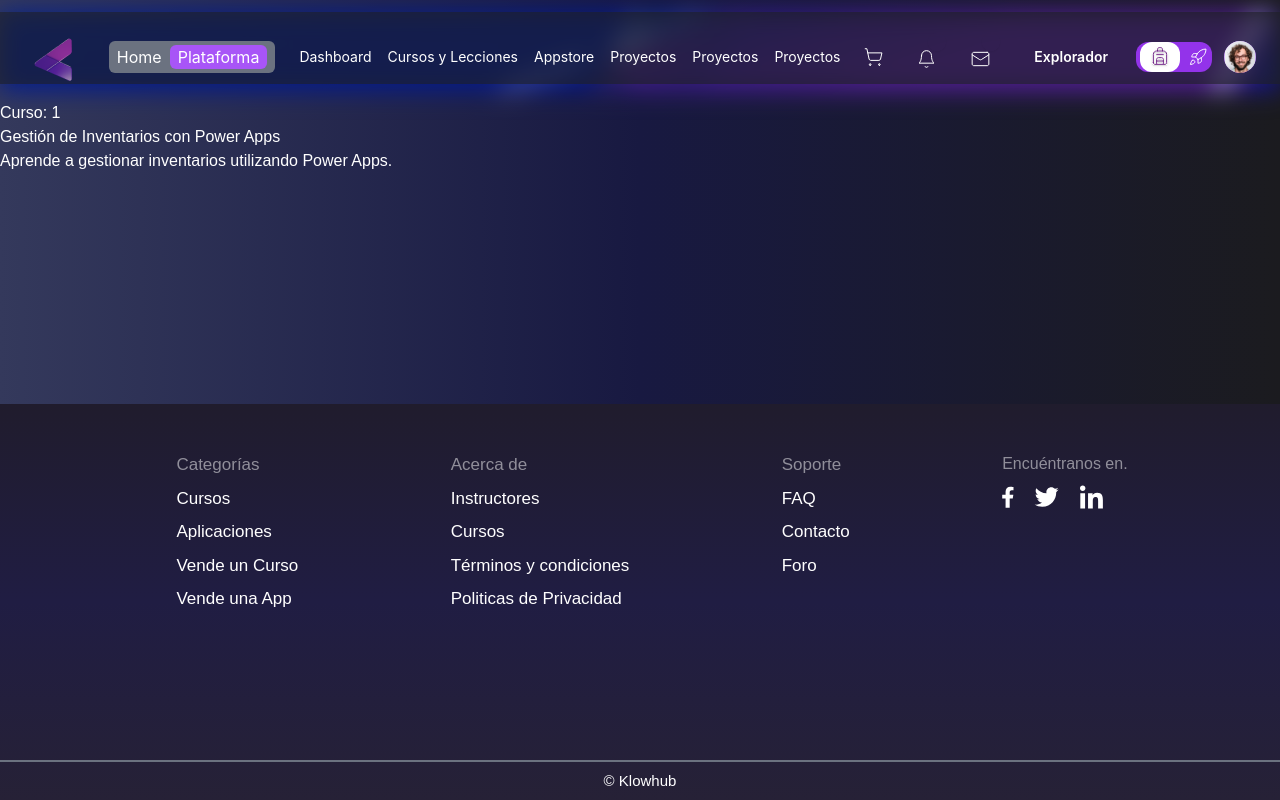
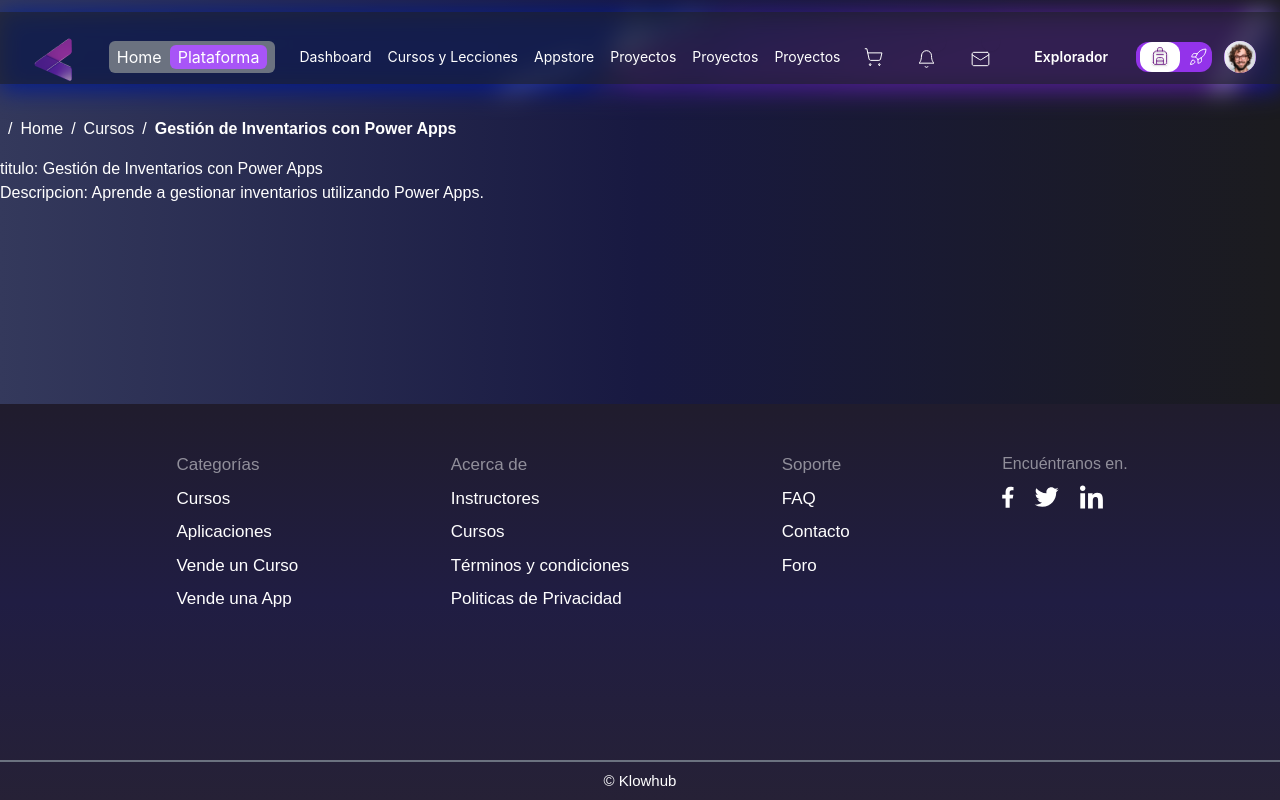
Before and after one commit to No-Country-simulation/h3-10-klowhub, a Next.js app in the folder Frontend/: page /home/cursos/1 in a window 1280 px wide. Built offline with nearby package versions, Linux system fonts and the light colour scheme.

Commit message:
feat: Changes

```diff
--- a/Frontend/src/Hooks/useBreadcrumbs.tsx
+++ b/Frontend/src/Hooks/useBreadcrumbs.tsx
@@ -12,8 +12,16 @@
     const path = `/${segments.slice(0, index + 1).join('/')}`;
     const isLast = index === segments.length - 1;
 
+    function capitalizeFirstLetter(string: string) {
+      if (!string) return ''; // Maneja cadenas vacías o valores falsy
+      return string.charAt(0).toUpperCase() + string.slice(1);
+    }
+
+    const segmentCapitalized = capitalizeFirstLetter(segment); // Capitaliza el segmento
+    console.log(segmentCapitalized);
+
     return {
-      name: resolvedSegments[index] || decodeURIComponent(segment),
+      name: resolvedSegments[index] || decodeURIComponent(segmentCapitalized), // Usa el segmento capitalizado
       path,
       isLast,
     };
--- a/Frontend/src/Pages/Detalles_Cursos/Page_Details_Course.tsx
+++ b/Frontend/src/Pages/Detalles_Cursos/Page_Details_Course.tsx
@@ -1,6 +1,8 @@
 'use client';
 
+import { useBreadcrumbs } from "@/Hooks/useBreadcrumbs";
 import { detalles_pages } from "@/mock/db";
+import Link from "next/link";
 
 interface Props {
   id: number;
@@ -8,7 +10,6 @@
 
 export function Page_Details_Course({ id }: Props) {
 
-  console.log("ID recibido:", id);
 
   const parsedId = Number(id);
 
@@ -17,19 +18,41 @@
     return item.id === parsedId;
   });
 
-  console.log("Detalles completos:", detalles_pages);
-  console.log("Curso filtrado:", filteredInfo);
+  const datos = detalles_pages;
 
+  console.log("informacion filtrada: " + filteredInfo?.title)
+
+  const breadcrumbs = useBreadcrumbs();
   return (
+    <section>
+      <div>
+        <div className="flex flex-row mt-4 mb-4">
+          {breadcrumbs?.map(({ name, path, isLast }) => (
+            <li key={path} className="flex flex-row items-center">
+              <span className="mx-2">/</span>
+              {isLast ? (
+                <div className="flex flex-row">
+                  <span className="font-bold">{filteredInfo?.title}</span>
+                </div>
+              ) : (
+                <Link href={path} className="hover:underline">
+                  {name}
+                </Link>
+              )}
+            </li>
+          ))}
+        </div>
+      </div>
       <div>
         {filteredInfo ? (
           <>
-          <h2>{filteredInfo.title}</h2>
-          <p>{filteredInfo.description}</p>
+            <h2>titulo: {filteredInfo.title}</h2>
+            <p>Descripcion: {filteredInfo.description}</p>
           </>
         ) : (
           <p>No information available.</p>
         )}
       </div>
+    </section>
   );
 }
--- a/Frontend/src/app/home/cursos/[course_name]/page.tsx
+++ b/Frontend/src/app/home/cursos/[course_name]/page.tsx
@@ -1,6 +1,7 @@
 'use client'
 import { useParams } from 'next/navigation';
 import { Page_Details_Course } from '@/Pages/Detalles_Cursos/Page_Details_Course';
+import { Breadcrumbs } from '@/components/Breadcrubs.tsx/Breadcrubs';
 
 const CourseDetail = ({ params }: any) => {
   params = useParams();
@@ -14,14 +15,7 @@
 
   return (
     <section>
-
-      <div>
-        <h1>Curso: {courseName}</h1>
-      </div>
-      <div>
-        <Page_Details_Course id={id} />
-      </div>
-
+      <Page_Details_Course id={id} />
     </section>
   );
 };
--- a/Frontend/src/app/home/cursos/page.tsx
+++ b/Frontend/src/app/home/cursos/page.tsx
@@ -1,18 +1,16 @@
 'use client';
-
+import { Breadcrumbs } from "@/components/Breadcrubs.tsx/Breadcrubs";
 import { Details_Course_Modal } from "@/components/Details_Course/Details_Course";
 import { detalles } from "@/mock/db";
 
 export default function CursosLecciones() {
-    const cursos = [
-        { id: "1", nombre: "Curso 1" },
-        { id: "2", nombre: "Curso 2" },
-    ];
 
     const base = detalles;
 
     return (
-        <>
+        <main>
+            <Breadcrumbs />
+            <div>
                 {
                     base.map((items, index) => {
                         return (
@@ -22,6 +20,7 @@
                         )
                     })
                 }
-        </>
+            </div>
+        </main>
     );
 }
--- a/Frontend/src/app/home/dashboard/page.tsx
+++ b/Frontend/src/app/home/dashboard/page.tsx
@@ -1,13 +1,11 @@
 'use client'
 import { useBreadcrumbs } from "@/Hooks/useBreadcrumbs";
-import { Header } from "@/components/Layout/Header";
 import Link from "next/link";
 
 export default function Dashboard() {
     const breadcrumbs = useBreadcrumbs();
     return (
         <main>
-            <Header />
             <div className="flex flex-row mt-4 mb-10">
                 {breadcrumbs?.map(({ name, path, isLast }) => (
                     <li key={path} className="flex flex-row items-center">
--- a/Frontend/src/app/home/cursos/layout.tsx
+++ b/Frontend/src/app/home/layout.tsx
@@ -2,7 +2,7 @@
 import { Header } from "@/components/Layout/Header"
 
 
-export default function Course_Detail({
+export default function Home({
     children,
 }: {
     children: React.ReactNode
--- a/Frontend/src/app/home/page.tsx
+++ b/Frontend/src/app/home/page.tsx
@@ -1,18 +1,13 @@
 'use client'
+import { Breadcrumbs } from "@/components/Breadcrubs.tsx/Breadcrubs";
 import { Footer } from "@/components/Layout/Footer";
-import { Header } from "@/components/Layout/Header";
 
 
 export default function Home() {
 
 
     return (
-        <main className="min-h-[100vh] grid grid-rows-[auto_1fr_auto]">
-            <Header />
-            <main>
-
-            </main>
-            <Footer />
+        <main className="">
         </main>
     )
 }
--- /dev/null
+++ b/Frontend/src/components/Breadcrubs.tsx/Breadcrubs.tsx
@@ -0,0 +1,29 @@
+import { useBreadcrumbs } from "@/Hooks/useBreadcrumbs"
+import Link from "next/link";
+
+
+export function Breadcrumbs() {
+
+
+
+    const breadcrumbs = useBreadcrumbs();
+
+    return (
+        <div className="flex flex-row mt-4 mb-4">
+            {breadcrumbs?.map(({ name, path, isLast }) => (
+                <li key={path} className="flex flex-row items-center">
+                    <span className="mx-2">/</span>
+                    {isLast ? (
+                        <div className="flex flex-row">
+                            <span className="font-bold">{`${name.charAt(0).toUpperCase()}${name.slice(1)}`}</span>
+                        </div>
+                    ) : (
+                        <Link href={path} className="hover:underline">
+                            {name}
+                        </Link>
+                    )}
+                </li>
+            ))}
+        </div>
+    )
+}
--- a/Frontend/src/components/layout/Header.tsx
+++ b/Frontend/src/components/layout/Header.tsx
@@ -23,12 +23,12 @@
     };
 
     const rutas = [
-        { id: 1, name: "Dashboard", path: "home/dashboard" },
-        { id: 2, name: "Cursos y Lecciones", path: "home/cursos" },
-        { id: 3, name: "Appstore", path: "home/Appstores" },
-        { id: 4, name: "Proyectos", path: "home/Proyectos" },
-        { id: 5, name: "Proyectos", path: "home/Consultoria" },
-        { id: 6, name: "Proyectos", path: "home/Sobre Appsheet" },
+        { id: 1, name: "Dashboard", path: "/home/dashboard" },
+        { id: 2, name: "Cursos y Lecciones", path: "/home/cursos" },
+        { id: 3, name: "Appstore", path: "/home/Appstores" },
+        { id: 4, name: "Proyectos", path: "/home/Proyectos" },
+        { id: 5, name: "Proyectos", path: "/home/Consultoria" },
+        { id: 6, name: "Proyectos", path: "/home/Sobre Appsheet" },
     ]
 
     // ['Home', 'Plataforma', 'Dashboard', 'Curso y lecciones', 'Appstore', 'Proyectos', 'Consultoría', 'Sobre Appsheet']
--- a/Frontend/src/mock/db.ts
+++ b/Frontend/src/mock/db.ts
@@ -110,12 +110,12 @@
   },
   {
     id: 3,
-    title: "Gestión de con mi huevos",
+    title: "Gestión de con mis amigos",
     description: "Aprende a gestionar inventarios utilizando Power Apps.",
   },
   {
     id: 4,
-    title: "Gestión de con mi pelotas",
+    title: "Gestión de usuarios",
     description: "Aprende a gestionar inventarios utilizando Power Apps.",
   },
 ];
```
Lines whose indentation alone changed are shown as unchanged.
